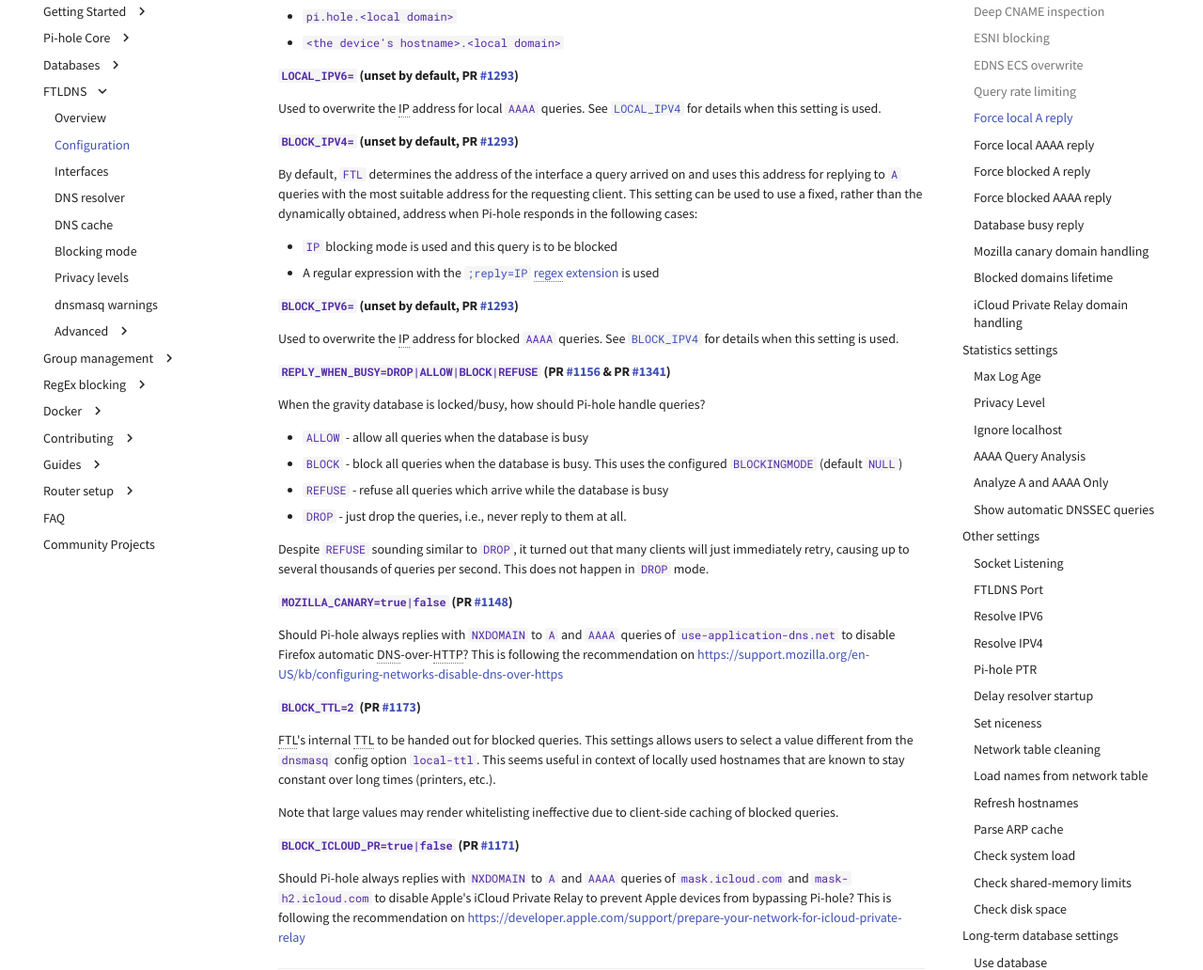
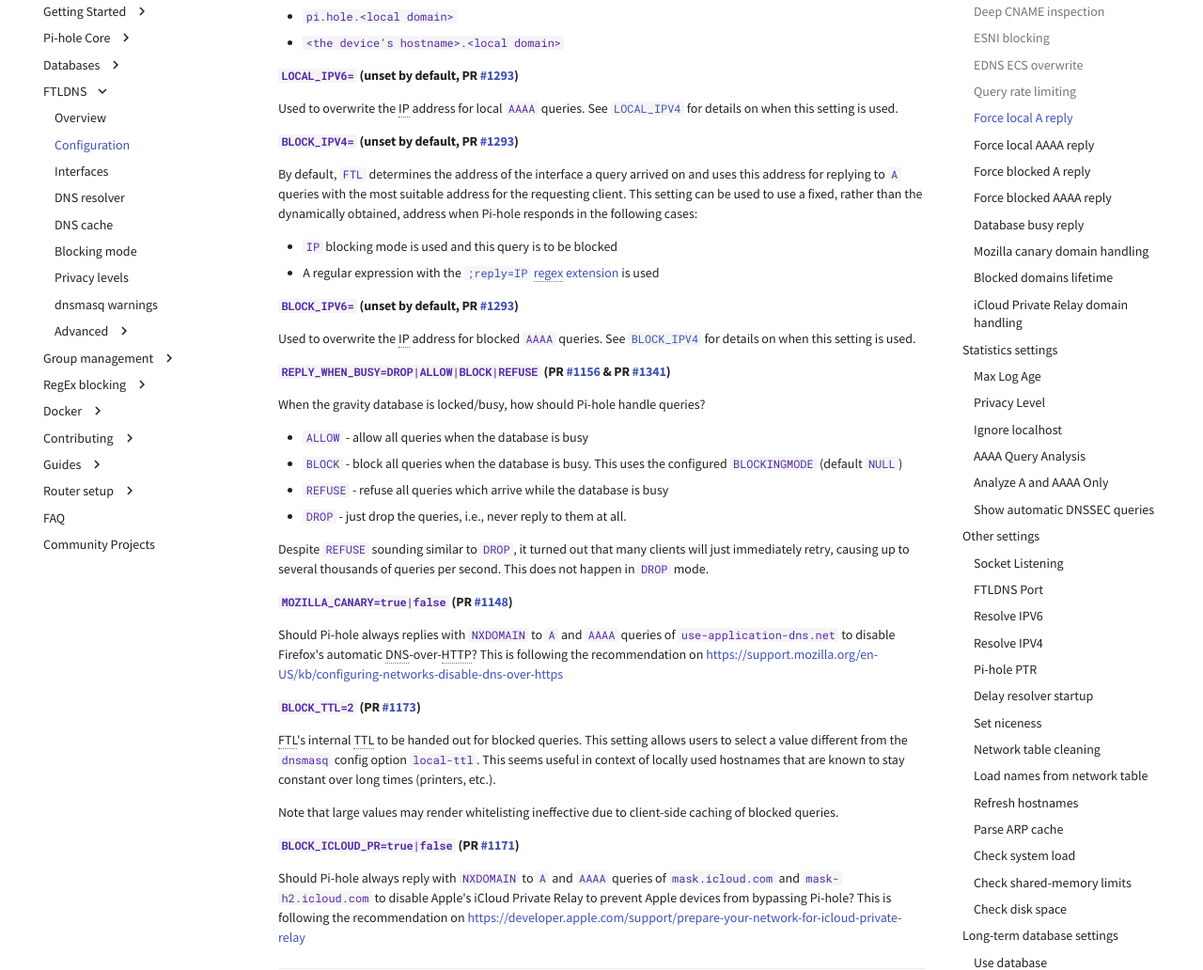
Before and after one commit to pi-hole/docs, an MkDocs documentation site: the page built from docs/ftldns/configfile.md, in a window 1280 px wide and 1400 px high, scrolled down 1416 px. Shown: the part 154-1186 px from the top of the window at 94% size. Built offline with MkDocs 1.6.1 and Material for MkDocs 9.7.7, drawn with Linux system fonts in a browser that asks for light colours; comment, search, counter and statistics services are not loaded; some of the changed text lies outside the part shown.

Commit message:
Update configfile.md
Minor improvements for readability

Signed-off-by: Igor <1116572+tkanov@users.noreply.github.com>

```diff
--- a/docs/ftldns/configfile.md
+++ b/docs/ftldns/configfile.md
@@ -16,7 +16,7 @@
 
 #### `CNAME_DEEP_INSPECT=true|false` (PR [#663](https://github.com/pi-hole/FTL/pull/663)) {#cname_deep_inspect data-toc-label='Deep CNAME inspection'}
 
-Use this option to disable deep CNAME inspection. This might be beneficial for very low-end devices
+Use this option to disable deep CNAME inspection. This might be beneficial for very low-end devices.
 
 #### `BLOCK_ESNI=true|false` (PR [#733](https://github.com/pi-hole/FTL/pull/733)) {#block_esni data-toc-label='ESNI blocking'}
 
@@ -30,7 +30,7 @@
 Should we overwrite the query source when client information is provided through EDNS0 client subnet (ECS) information?
 This allows Pi-hole to obtain client IPs even if they are hidden behind the NAT of a router.
 
-This feature has been requested and discussed on [Discourse](https://discourse.pi-hole.net/t/support-for-add-subnet-option-from-dnsmasq-ecs-edns0-client-subnet/35940) where further information how to use it can be found.
+This feature has been requested and discussed on [Discourse](https://discourse.pi-hole.net/t/support-for-add-subnet-option-from-dnsmasq-ecs-edns0-client-subnet/35940), where further information on how to use it can be found.
 
 #### `RATE_LIMIT=1000/60` (PR [#1052](https://github.com/pi-hole/FTL/pull/1052)) {#rate_limit data-toc-label='Query rate limiting'}
 
@@ -55,7 +55,7 @@
 
 #### `LOCAL_IPV6=` (unset by default, PR [#1293](https://github.com/pi-hole/FTL/pull/1293)) {#local_ipv6 data-toc-label='Force local AAAA reply'}
 <!-- markdownlint-disable-next-line MD051 -->
-Used to overwrite the IP address for local `AAAA` queries. See [`LOCAL_IPV4`](#local_ipv4) for details when this setting is used.
+Used to overwrite the IP address for local `AAAA` queries. See [`LOCAL_IPV4`](#local_ipv4) for details on when this setting is used.
 
 #### `BLOCK_IPV4=` (unset by default, PR [#1293](https://github.com/pi-hole/FTL/pull/1293)) {#block_ipv4 data-toc-label='Force blocked A reply'}
 
@@ -66,7 +66,7 @@
 
 #### `BLOCK_IPV6=` (unset by default, PR [#1293](https://github.com/pi-hole/FTL/pull/1293)) {#block_ipv6 data-toc-label='Force blocked AAAA reply'}
 <!-- markdownlint-disable-next-line MD051 -->
-Used to overwrite the IP address for blocked `AAAA` queries. See [`BLOCK_IPV4`](#block_ipv4) for details when this setting is used.
+Used to overwrite the IP address for blocked `AAAA` queries. See [`BLOCK_IPV4`](#block_ipv4) for details on when this setting is used.
 
 #### `REPLY_WHEN_BUSY=DROP|ALLOW|BLOCK|REFUSE` (PR [#1156](https://github.com/pi-hole/FTL/pull/1156) & PR [#1341](https://github.com/pi-hole/FTL/pull/1341)) {#reply_when_busy data-toc-label='Database busy reply'}
 
@@ -81,19 +81,19 @@
 
 #### `MOZILLA_CANARY=true|false` (PR [#1148](https://github.com/pi-hole/FTL/pull/1148)) {#mozilla_canary data-toc-label='Mozilla canary domain handling'}
 
-Should Pi-hole always replies with `NXDOMAIN` to `A` and `AAAA` queries of `use-application-dns.net` to disable Firefox automatic DNS-over-HTTP?
+Should Pi-hole always replies with `NXDOMAIN` to `A` and `AAAA` queries of `use-application-dns.net` to disable Firefox's automatic DNS-over-HTTP?
 This is following the recommendation on [https://support.mozilla.org/en-US/kb/configuring-networks-disable-dns-over-https](https://support.mozilla.org/en-US/kb/configuring-networks-disable-dns-over-https)
 
 
 #### `BLOCK_TTL=2` (PR [#1173](https://github.com/pi-hole/FTL/pull/1173)) {#block_ttl data-toc-label='Blocked domains lifetime'}
 
-FTL's internal TTL to be handed out for blocked queries. This settings allows users to select a value different from the `dnsmasq` config option `local-ttl`. This seems useful in context of locally used hostnames that are known to stay constant over long times (printers, etc.).
+FTL's internal TTL to be handed out for blocked queries. This setting allows users to select a value different from the `dnsmasq` config option `local-ttl`. This seems useful in context of locally used hostnames that are known to stay constant over long times (printers, etc.).
 
 Note that large values may render whitelisting ineffective due to client-side caching of blocked queries.
 
 #### `BLOCK_ICLOUD_PR=true|false` (PR [#1171](https://github.com/pi-hole/FTL/pull/1171)) {#icloud_private_relay data-toc-label='iCloud Private Relay domain handling'}
 
-Should Pi-hole always replies with `NXDOMAIN` to `A` and `AAAA` queries of `mask.icloud.com` and `mask-h2.icloud.com` to disable Apple's iCloud Private Relay to prevent Apple devices from bypassing Pi-hole?
+Should Pi-hole always reply with `NXDOMAIN` to `A` and `AAAA` queries of `mask.icloud.com` and `mask-h2.icloud.com` to disable Apple's iCloud Private Relay to prevent Apple devices from bypassing Pi-hole?
 This is following the recommendation on [https://developer.apple.com/support/prepare-your-network-for-icloud-private-relay](https://developer.apple.com/support/prepare-your-network-for-icloud-private-relay)
 
 ---
```
